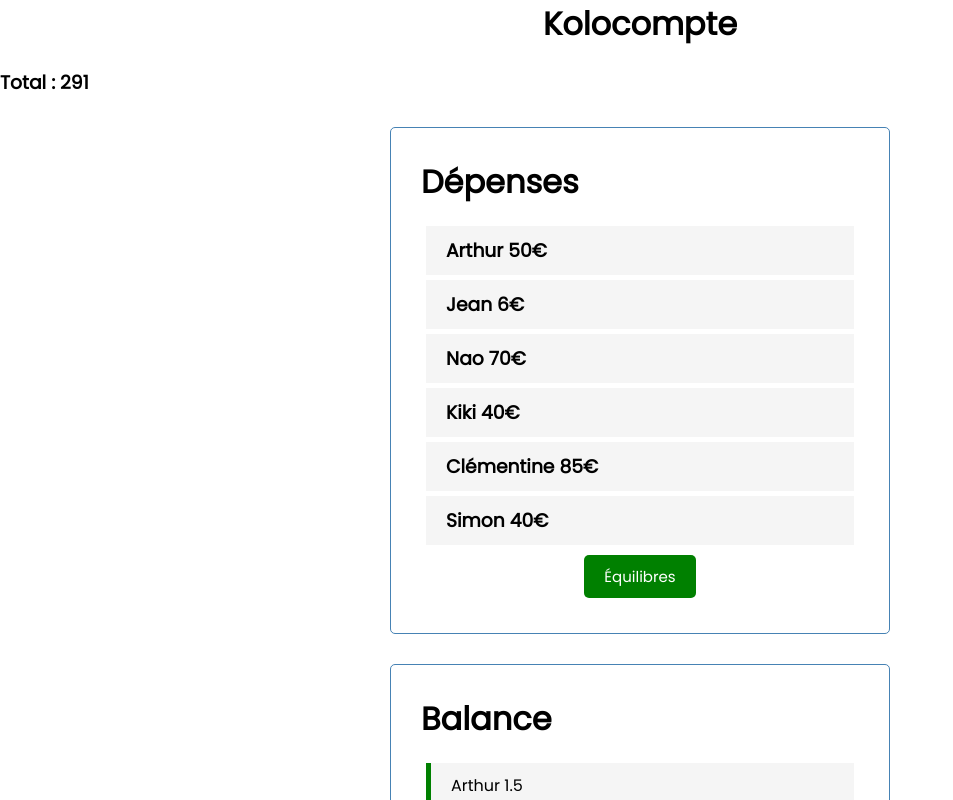
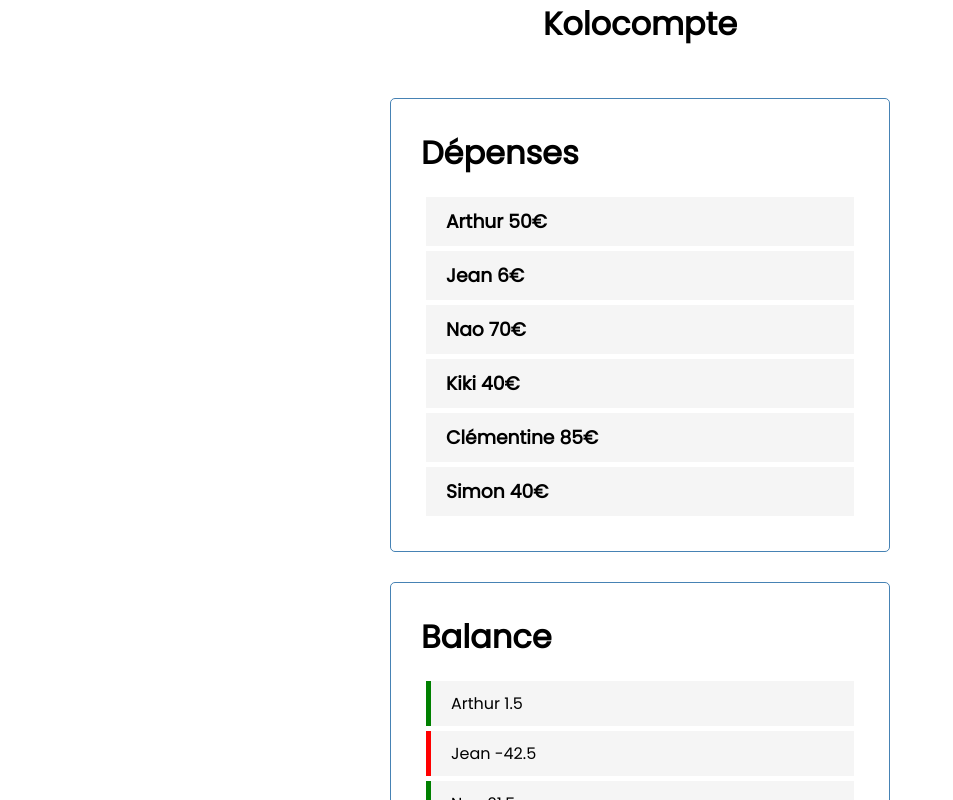
Before and after one commit to JeanMainguy/Kolocompte, a Vue app: page / in a window 1280 px wide. Shown: the top 800 px of the page, without its empty margins (0-953 px from the left). Built offline with nearby package versions, Linux system fonts and the light colour scheme.

Commit message:
remove useless button

```diff
--- a/src/App.vue
+++ b/src/App.vue
@@ -4,7 +4,7 @@
     <Header title="Kolocompte"/>
 
   </div>
-    <h3>Total : {{total_expenses}}</h3>
+    <!-- <h3>Total : {{total_expenses}}</h3> -->
 
   <div class="container">
       <Header title="Dépenses"/>
@@ -12,7 +12,7 @@
 
       <Members @update-member="updateMember"  :members="members"/>
       <div class="center">
-      <Button @btn-click="solveBalance" text="Équilibres" color="green"/>
+      <!-- <Button @btn-click="solveBalance" text="Équilibres" color="green"/> -->
 
       </div>
   </div>
@@ -36,7 +36,7 @@
 // import HelloWorld from './components/HelloWorld.vue'
 import Header from './components/Header.vue'
 import Members from './components/Members.vue'
-import Button from "./components/Button.vue"
+// import Button from "./components/Button.vue"
 import Balance from "./components/Balance.vue"
 import Transactions from "./components/Transactions.vue"
 
@@ -45,7 +45,7 @@ export default {
   components: {
      Header,
      Members,
-     Button,
+    //  Button,
      Balance,
      Transactions
   },
@@ -122,7 +122,7 @@ export default {
       console.log("INITIAL SUM BALAnCE IS", sum_abs_balance)
       let operation_count = 0
 
-      do {
+      while (this.roundWith2Decimal(sum_abs_balance) > 0 && operation_count < 25) {
 
 
         sorted_members =  sorted_members.sort((a, b) => (a.solved_balance > b.solved_balance ? -1 : 1))
@@ -175,7 +175,8 @@ export default {
       // console.log("SUM BALAnCE IS", sum_abs_balance, '--round it-->', this.roundWith2Decimal(sum_abs_balance))
       operation_count += 1;
 
-      } while (this.roundWith2Decimal(sum_abs_balance) > 0 && operation_count < 25);
+
+      }
       console.log("DONE RESOLVING... with ", operation_count, "operation")
     },
 
```
